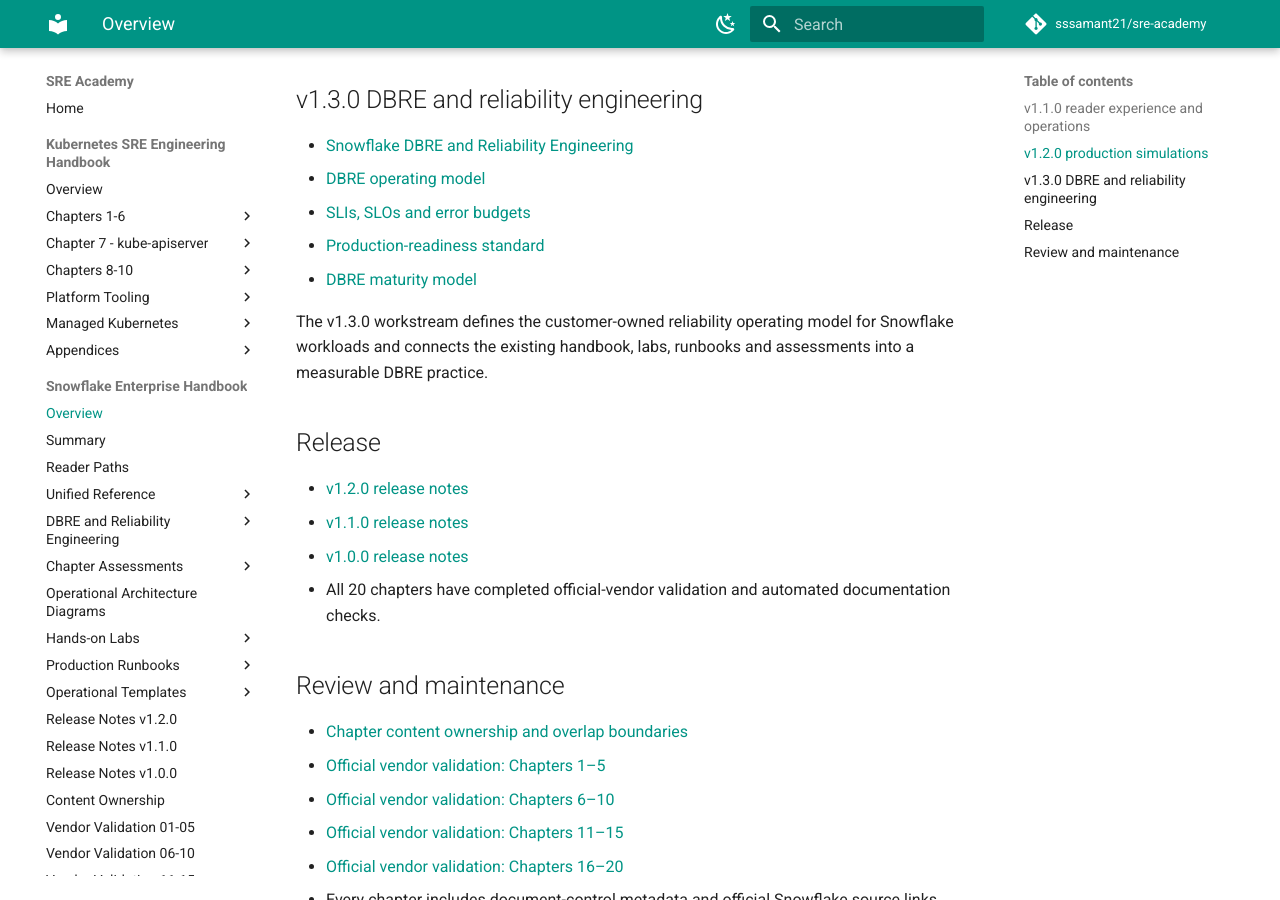
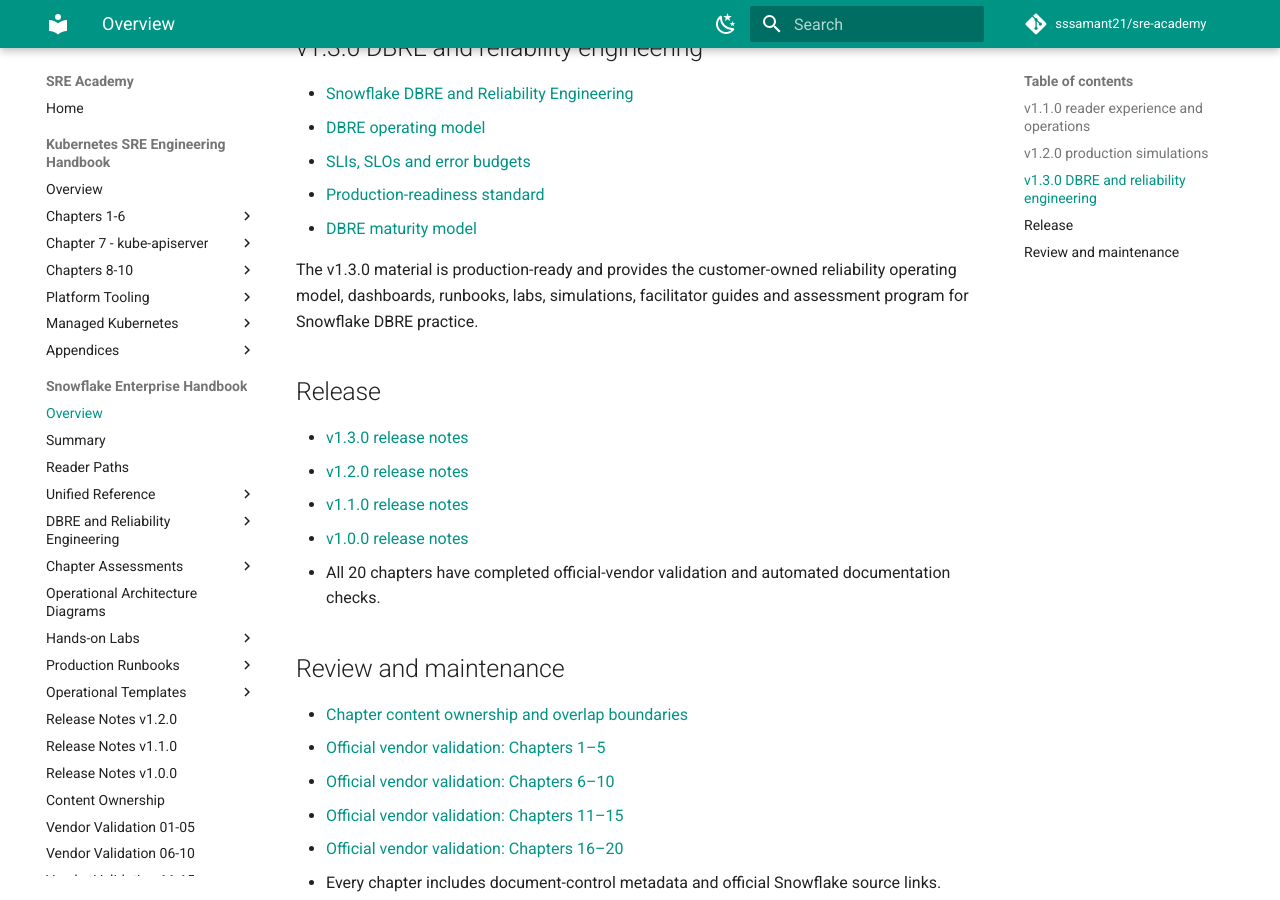
Before and after one commit to sssamant21/sre-academy, an MkDocs documentation site: the page built from docs/books/snowflake/index.md, in a window 1280 px wide and 900 px high, scrolled down 1019 px. Built offline with MkDocs 1.6.1 and Material for MkDocs 9.7.7, drawn with Linux system fonts in a browser that asks for light colours; comment, search, counter and statistics services are not loaded; some of the changed text lies outside the part shown.

```diff
--- a/docs/books/snowflake/index.md
+++ b/docs/books/snowflake/index.md
@@ -2,8 +2,8 @@
 
 Enterprise Architecture, Administration, Performance Engineering, Security, Platform Engineering, AI, Healthcare, Financial Services, SRE & Production Operations
 
-Version: v1.2.0
-Release date: 2026-08-15
+Version: v1.3.0
+Release date: 2026-08-16
 Status: Production Release
 
 The Snowflake Enterprise Handbook is a 20 chapter enterprise documentation set for Snowflake architecture, administration, performance engineering, security, platform engineering, DevOps, GitOps, SRE, FinOps, AI, regulated industries, migration, and production operations.
@@ -37,10 +37,11 @@ The v1.2.0 material is production-ready and adds facilitated incident simulation
 - [Production-readiness standard](dbre/production-readiness.md)
 - [DBRE maturity model](dbre/maturity-model.md)
 
-The v1.3.0 workstream defines the customer-owned reliability operating model for Snowflake workloads and connects the existing handbook, labs, runbooks and assessments into a measurable DBRE practice.
+The v1.3.0 material is production-ready and provides the customer-owned reliability operating model, dashboards, runbooks, labs, simulations, facilitator guides and assessment program for Snowflake DBRE practice.
 
 ## Release
 
+- [v1.3.0 release notes](RELEASE_NOTES_v1.3.0.md)
 - [v1.2.0 release notes](RELEASE_NOTES_v1.2.0.md)
 - [v1.1.0 release notes](RELEASE_NOTES_v1.1.0.md)
 - [v1.0.0 release notes](RELEASE_NOTES_v1.0.0.md)
```
